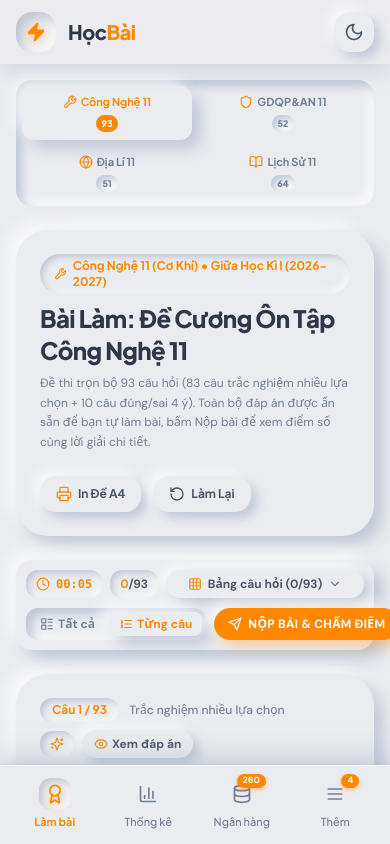
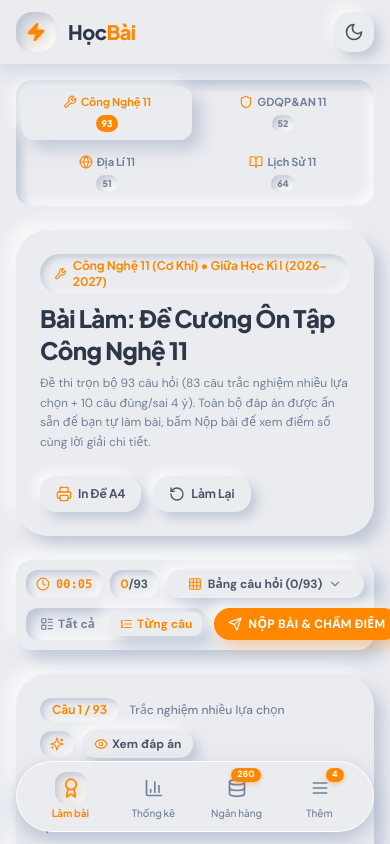
Before and after one commit to phucstd115511/hocbai, a React (Vite) app: page / in a window 390 px wide. Shown: the top 844 px of the page. Built offline with nearby package versions, Linux system fonts and the light colour scheme.

Commit message:
style(mobile): style bottom nav as compact floating rounded-pill dock

```diff
--- a/src/components/common/Header.jsx
+++ b/src/components/common/Header.jsx
@@ -465,25 +465,26 @@ export default function Header({
         </div>
       </header>
 
-      {/* iOS / Material 3 Style Fixed Bottom Navigation Bar for Mobile mounted directly to document.body */}
+      {/* iOS / Material 3 Style Floating Capsule Dock for Mobile mounted directly to document.body */}
       {mounted && createPortal(
         <nav
           aria-label="Thanh điều hướng dưới"
-          className="neu-mobile-bottom-nav lg:hidden fixed bottom-0 left-0 right-0 w-full bg-[#EBECF0] dark:bg-[#1A1E24] border-t border-white/80 dark:border-white/10 shadow-[0_-8px_24px_rgba(163,177,198,0.5),0_-1px_4px_rgba(163,177,198,0.25)] dark:shadow-[0_-8px_24px_rgba(0,0,0,0.8),0_-1px_4px_rgba(0,0,0,0.6)] pt-2 px-2 transition-colors duration-300"
+          className="neu-mobile-bottom-nav lg:hidden fixed z-[99999] rounded-full bg-[#EBECF0] dark:bg-[#1A1E24] border border-white/90 dark:border-white/15 shadow-[0_10px_25px_rgba(163,177,198,0.6),0_4px_10px_rgba(163,177,198,0.25)] dark:shadow-[0_12px_28px_rgba(0,0,0,0.85),0_4px_10px_rgba(0,0,0,0.5)] py-1.5 px-3 transition-colors duration-300"
           style={{
             position: 'fixed',
-            bottom: 0,
-            left: 0,
-            right: 0,
-            width: '100%',
+            left: '50%',
+            right: 'auto',
+            bottom: 'calc(0.75rem + env(safe-area-inset-bottom, 0px))',
+            width: 'calc(100% - 2rem)',
+            maxWidth: '380px',
+            borderRadius: '9999px',
             zIndex: 99999,
-            WebkitTransform: 'translateZ(0)',
-            transform: 'translateZ(0)',
-            willChange: 'transform',
-            paddingBottom: 'calc(0.6rem + env(safe-area-inset-bottom, 0px))'
+            WebkitTransform: 'translate3d(-50%, 0, 0)',
+            transform: 'translate3d(-50%, 0, 0)',
+            willChange: 'transform'
           }}
         >
-          <div className="grid grid-cols-4 items-center max-w-lg mx-auto">
+          <div className="grid grid-cols-4 items-center w-full">
             {/* 1. Làm bài */}
             <button
               onClick={() => {
@@ -491,14 +492,14 @@ export default function Header({
                 setIsMoreOpen(false);
               }}
               aria-current={isQuizActive ? 'page' : undefined}
-              className={`flex flex-col items-center justify-center gap-1 py-1 rounded-xl transition-colors duration-150 cursor-pointer ${
+              className={`flex flex-col items-center justify-center gap-0.5 py-1 px-1 rounded-2xl transition-all duration-150 cursor-pointer ${
                 isQuizActive ? 'text-[#FF8800]' : 'text-[#718096] dark:text-[#94A3B8]'
               }`}
             >
               <div className={`p-1.5 rounded-xl transition-all ${isQuizActive ? 'neu-inset-sm text-[#FF8800]' : ''}`}>
                 <Award className={`w-5 h-5 transition-transform duration-200 ${isQuizActive ? 'scale-105 drop-shadow-[0_2px_6px_rgba(255,136,0,0.4)]' : ''}`} />
               </div>
-              <span className={`text-[11px] font-display ${isQuizActive ? 'font-bold text-[#FF8800]' : 'font-medium'}`}>
+              <span className={`text-[10px] sm:text-[11px] font-display ${isQuizActive ? 'font-bold text-[#FF8800]' : 'font-medium'}`}>
                 Làm bài
               </span>
             </button>
@@ -510,14 +511,14 @@ export default function Header({
                 setIsMoreOpen(false);
               }}
               aria-current={activeTab === 'stats' ? 'page' : undefined}
-              className={`flex flex-col items-center justify-center gap-1 py-1 rounded-xl transition-colors duration-150 cursor-pointer ${
+              className={`flex flex-col items-center justify-center gap-0.5 py-1 px-1 rounded-2xl transition-all duration-150 cursor-pointer ${
                 activeTab === 'stats' ? 'text-[#FF8800]' : 'text-[#718096] dark:text-[#94A3B8]'
               }`}
             >
               <div className={`p-1.5 rounded-xl transition-all ${activeTab === 'stats' ? 'neu-inset-sm text-[#FF8800]' : ''}`}>
                 <BarChart3 className={`w-5 h-5 transition-transform duration-200 ${activeTab === 'stats' ? 'scale-105 drop-shadow-[0_2px_6px_rgba(255,136,0,0.4)]' : ''}`} />
               </div>
-              <span className={`text-[11px] font-display ${activeTab === 'stats' ? 'font-bold text-[#FF8800]' : 'font-medium'}`}>
+              <span className={`text-[10px] sm:text-[11px] font-display ${activeTab === 'stats' ? 'font-bold text-[#FF8800]' : 'font-medium'}`}>
                 Thống kê
               </span>
             </button>
@@ -529,7 +530,7 @@ export default function Header({
                 setIsMoreOpen(false);
               }}
               aria-current={activeTab === 'questions' ? 'page' : undefined}
-              className={`flex flex-col items-center justify-center gap-1 py-1 rounded-xl transition-colors duration-150 cursor-pointer ${
+              className={`flex flex-col items-center justify-center gap-0.5 py-1 px-1 rounded-2xl transition-all duration-150 cursor-pointer ${
                 activeTab === 'questions' ? 'text-[#FF8800]' : 'text-[#718096] dark:text-[#94A3B8]'
               }`}
             >
@@ -543,7 +544,7 @@ export default function Header({
                   </span>
                 )}
               </div>
-              <span className={`text-[11px] font-display ${activeTab === 'questions' ? 'font-bold text-[#FF8800]' : 'font-medium'}`}>
+              <span className={`text-[10px] sm:text-[11px] font-display ${activeTab === 'questions' ? 'font-bold text-[#FF8800]' : 'font-medium'}`}>
                 Ngân hàng
               </span>
             </button>
@@ -553,7 +554,7 @@ export default function Header({
               onClick={() => setIsMoreOpen(prev => !prev)}
               aria-expanded={isMoreOpen}
               aria-current={isMoreActive ? 'page' : undefined}
-              className={`flex flex-col items-center justify-center gap-1 py-1 rounded-xl transition-colors duration-150 cursor-pointer ${
+              className={`flex flex-col items-center justify-center gap-0.5 py-1 px-1 rounded-2xl transition-all duration-150 cursor-pointer ${
                 isMoreActive || isMoreOpen ? 'text-[#FF8800]' : 'text-[#718096] dark:text-[#94A3B8]'
               }`}
             >
@@ -567,7 +568,7 @@ export default function Header({
                   </span>
                 )}
               </div>
-              <span className={`text-[11px] font-display ${(isMoreActive || isMoreOpen) ? 'font-bold text-[#FF8800]' : 'font-medium'}`}>
+              <span className={`text-[10px] sm:text-[11px] font-display ${(isMoreActive || isMoreOpen) ? 'font-bold text-[#FF8800]' : 'font-medium'}`}>
                 Thêm
               </span>
             </button>
@@ -585,7 +586,7 @@ export default function Header({
             onClick={() => setIsMoreOpen(false)}
           />
           <div
-            className="neu-mobile-bottom-nav fixed bottom-0 left-0 right-0 z-[100001] rounded-t-[32px] p-5 neu-card bg-[#EBECF0] dark:bg-[#1A1E24] shadow-[0_-16px_40px_rgba(0,0,0,0.45)] transition-all duration-200 border-t border-white/80 dark:border-white/10 max-w-lg mx-auto"
+            className="neu-mobile-sheet fixed bottom-0 left-0 right-0 z-[100001] rounded-t-[32px] p-5 neu-card bg-[#EBECF0] dark:bg-[#1A1E24] shadow-[0_-16px_40px_rgba(0,0,0,0.45)] transition-all duration-200 border-t border-white/80 dark:border-white/10 max-w-lg mx-auto"
             style={{
               position: 'fixed',
               bottom: 0,
--- a/src/index.css
+++ b/src/index.css
@@ -433,15 +433,30 @@ html.in-theme-transition * {
   transition: none !important;
 }
 
-/* Hardened fixed bottom navigation for mobile viewport locking */
+/* Hardened floating compact capsule dock for mobile viewport locking */
 .neu-mobile-bottom-nav {
+  position: fixed !important;
+  left: 50% !important;
+  right: auto !important;
+  bottom: calc(0.75rem + env(safe-area-inset-bottom, 0px)) !important;
+  width: calc(100% - 2rem) !important;
+  max-width: 380px !important;
+  border-radius: 9999px !important;
+  z-index: 99999 !important;
+  -webkit-transform: translate3d(-50%, 0, 0) !important;
+  transform: translate3d(-50%, 0, 0) !important;
+  will-change: transform !important;
+  box-sizing: border-box !important;
+}
+
+/* Slide-up sheet for overflow menu */
+.neu-mobile-sheet {
   position: fixed !important;
   bottom: 0 !important;
   left: 0 !important;
   right: 0 !important;
   width: 100% !important;
-  z-index: 99999 !important;
+  z-index: 100001 !important;
   -webkit-transform: translateZ(0) !important;
   transform: translateZ(0) !important;
-  will-change: transform !important;
 }
```
